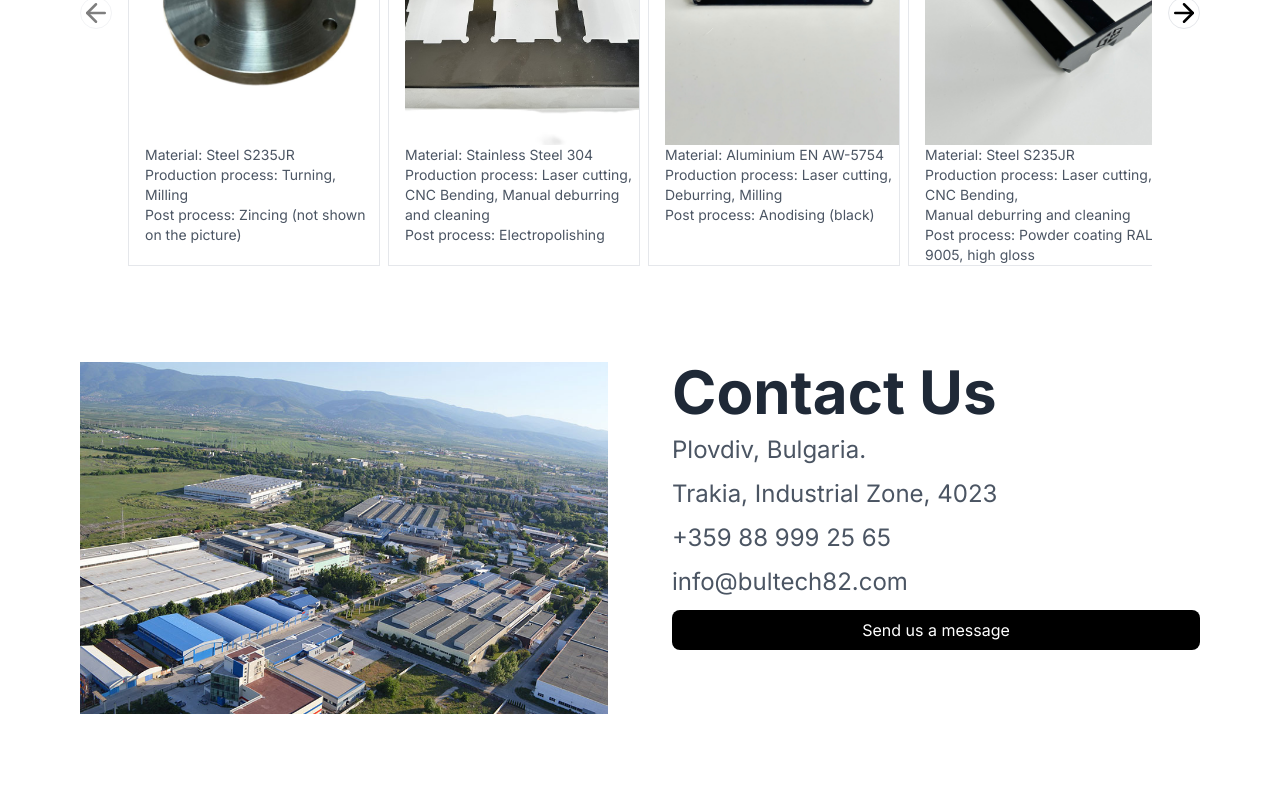
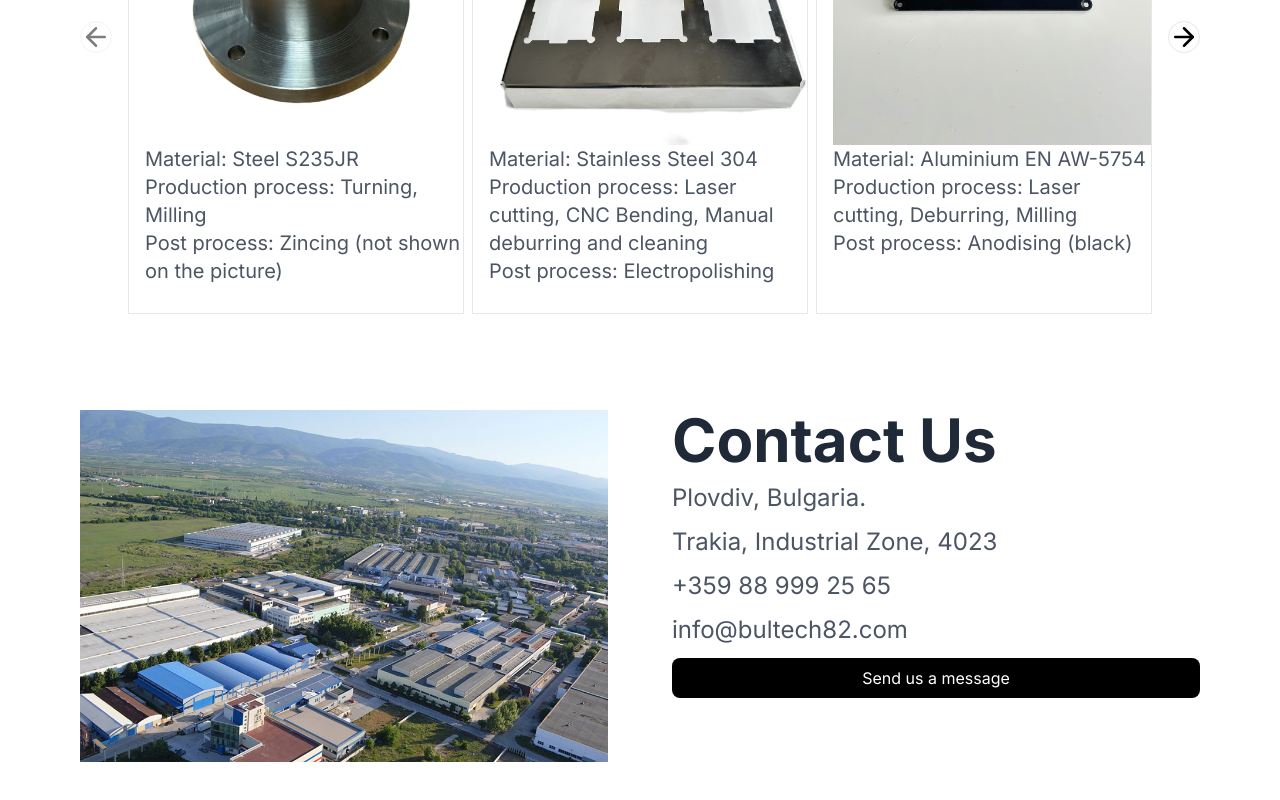
Before and after one commit to NikolaSirakov2/bultech82, a Next.js app: page / in a window 1280 px wide. Shown: the part 3723-4523 px from the top of the page. Built offline with nearby package versions, Linux system fonts and the light colour scheme.

Commit message:
refactor: Update language handling in components

```diff
--- a/app/components/AboutUs.tsx
+++ b/app/components/AboutUs.tsx
@@ -1,14 +1,14 @@
-import React, { useContext } from "react";
-import { LanguageContext } from "./LanguageContext";
+import React, { useState, useEffect } from "react";
+import { useLanguage } from "./LanguageContext";
 
 const AboutUs = () => {
-  const context = useContext(LanguageContext);
+  const { language: initialLanguage } = useLanguage();
+  const [language, setLanguage] = useState(initialLanguage);
 
-  if (!context) {
-    throw new Error("AboutUs must be used within a LanguageProvider");
-  }
-
-  const { language } = context;
+  useEffect(() => {
+    const savedLanguage = localStorage.getItem('language');
+    setLanguage(savedLanguage || initialLanguage);
+  }, [initialLanguage]);
 
   return (
     <section
--- a/app/components/ContactUs.tsx
+++ b/app/components/ContactUs.tsx
@@ -1,15 +1,15 @@
-import React, { useContext } from "react";
+import React, { useState, useEffect } from "react";
+import { useLanguage } from "./LanguageContext";
 import Link from "next/link";
-import { LanguageContext } from "./LanguageContext";
 
 const ContactUs = () => {
-  const context = useContext(LanguageContext);
+  const { language: initialLanguage } = useLanguage();
+  const [language, setLanguage] = useState(initialLanguage);
 
-  if (!context) {
-    throw new Error("ContactUs must be used within a LanguageProvider");
-  }
-
-  const { language } = context;
+  useEffect(() => {
+    const savedLanguage = localStorage.getItem('language');
+    setLanguage(savedLanguage || initialLanguage);
+  }, [initialLanguage]);
 
   return (
     <section
--- a/app/components/Hero.tsx
+++ b/app/components/Hero.tsx
@@ -1,16 +1,16 @@
-import React, { useContext } from "react";
+import React, { useState, useEffect } from "react";
 import style from "../styles/Hero.module.css";
 import Image from "next/image";
-import { LanguageContext } from "./LanguageContext";
+import { useLanguage } from "./LanguageContext";
 
 function Hero() {
-  const context = useContext(LanguageContext);
+  const { language: initialLanguage } = useLanguage();
+  const [language, setLanguage] = useState(initialLanguage);
 
-  if (!context) {
-    throw new Error("Hero must be used within a LanguageProvider");
-  }
-
-  const { language } = context;
+  useEffect(() => {
+    const savedLanguage = localStorage.getItem('language');
+    setLanguage(savedLanguage || initialLanguage);
+  }, [initialLanguage]);
 
   return (
     <section className="max-container padding-container flex flex-col gap-20 py-10 pb-8 md:gap-28 lg:py-20">
--- a/app/components/Navbar.tsx
+++ b/app/components/Navbar.tsx
@@ -6,12 +6,19 @@ import { useEffect, useRef } from "react";
 import Image from "next/image";
 import Link from "next/link";
 import { NAV_LINKS, NAV_LINKS_BG } from "@/constants/navLinks";
-import { useLanguage } from './LanguageContext';
+import { useLanguage } from "./LanguageContext";
 
 const Navbar = () => {
+  const { language: initialLanguage, setLanguage: setLanguageContext } = useLanguage();
+  const [language, setLanguageState] = useState(() => localStorage.getItem('language') || initialLanguage);
   const [isMenuOpen, setIsMenuOpen] = useState(false);
   const menuRef = useRef<HTMLDivElement | null>(null);
-  const { language, setLanguage } = useLanguage();
+
+  const setLanguage = (newLanguage: string) => {
+    setLanguageState(newLanguage);
+    localStorage.setItem('language', newLanguage);
+    setLanguageContext(newLanguage);
+  };
 
   const toggleMenu = () => {
     if (window.innerWidth <= 524) {
@@ -20,7 +27,9 @@ const Navbar = () => {
   };
 
   const toggleLanguage = () => {
-    setLanguage(language === "BG" ? "EN" : "BG");
+    const newLanguage = language === "BG" ? "EN" : "BG";
+    setLanguage(newLanguage);
+    localStorage.setItem("language", newLanguage);
   };
 
   useEffect(() => {
@@ -44,9 +53,9 @@ const Navbar = () => {
 
       <ul className="hidden h-full gap-12 lg:flex">
         {(language === "EN" ? NAV_LINKS_BG : NAV_LINKS).map((link) =>
-          link.label === "Send us a request" ? (
+          link.key === "6" ? (
             <Link
-              href="/request"
+              href={link.href}
               key={link.key}
               className="text-xl text-gray-700 cursor-pointer pb-1.5 hover:font-bold"
             >
@@ -87,9 +96,9 @@ const Navbar = () => {
         }`}
       >
         <ul className={styles.menu}>
-      {(language === "EN" ? NAV_LINKS_BG : NAV_LINKS).map((link) => // use language state to decide which links to display
-        link.label === "Send us a request" ? (
-          <Link href="/request" key={link.key} passHref>
+          {(language === "EN" ? NAV_LINKS_BG : NAV_LINKS).map((link) =>
+            link.key === "6" ? (
+              <Link href={link.href} key={link.key} passHref>
                 <span
                   style={{
                     color: "white",
--- a/app/components/Processing.tsx
+++ b/app/components/Processing.tsx
@@ -1,14 +1,14 @@
-import React, { useContext } from "react";
-import { LanguageContext } from "./LanguageContext";
+import React, { useState, useEffect } from "react";
+import { useLanguage } from "./LanguageContext";
 
 function Processing() {
-  const context = useContext(LanguageContext);
+  const { language: initialLanguage } = useLanguage();
+  const [language, setLanguage] = useState(initialLanguage);
 
-  if (!context) {
-    throw new Error("Processing must be used within a LanguageProvider");
-  }
-
-  const { language } = context;
+  useEffect(() => {
+    const savedLanguage = localStorage.getItem('language');
+    setLanguage(savedLanguage || initialLanguage);
+  }, [initialLanguage]);
 
   return (
     <section
--- a/app/components/SampleParts.tsx
+++ b/app/components/SampleParts.tsx
@@ -1,5 +1,5 @@
 "use client";
-import React, { useState } from "react";
+import React, { useState, useEffect } from "react";
 import {
   Carousel,
   CarouselContent,
@@ -8,36 +8,43 @@ import {
   CarouselPrevious,
 } from "@/components/ui/carousel";
 import Image from "next/image";
+import { useLanguage } from "./LanguageContext";
 
 const samples = [
   {
     name: "1",
     text: "Material: Steel S235JR\nProduction process: Turning, Milling\nPost process: Zincing (not shown on the picture)",
+    textBG: "Материал: Стомана S235JR\nПроцес на производство: Токарене, Фрезоване\nПоследваща обработка: Поцинковане (не е показано на снимката)",
     image: "/newElement6.jpg",
   },
   {
     name: "2",
     text: "Material: Stainless Steel 304\nProduction process: Laser cutting, CNC Bending, Manual deburring and cleaning\nPost process: Electropolishing",
+    textBG: "Материал: Неръждаема стомана 304\nПроцес на производство: Лазерно рязане, CNC Буксиране, Ръчно обелване и почистване\nПоследваща обработка: Електрополиране",
     image: "/newElement1.jpg",
   },
   {
     name: "3",
     text: "Material: Aluminium EN AW-5754\nProduction process: Laser cutting, Deburring, Milling\nPost process: Anodising (black)",
+    textBG: "Материал: Алуминий EN AW-5754\nПроцес на производство: Лазерно рязане, Обелване, Фрезоване\nПоследваща обработка: Анодиране (черно)",
     image: "/newElement2.jpg",
   },
   {
     name: "4",
     text: "Material: Steel S235JR\nProduction process: Laser cutting, CNC Bending,\nManual deburring and cleaning\nPost process: Powder coating RAL 9005, high gloss",
+    textBG: "Материал: Стомана S235JR\nПроцес на производство: Лазерно рязане, CNC Буксиране,\nРъчно обелване и почистване\nПоследваща обработка: Прахово боядисване RAL 9005, висок блясък",
     image: "/newElement3.jpg",
   },
   {
     name: "5",
     text: "Material: Steel S235JR\nProduction process: Laser cutting, CNC Milling, Tumbling\nPost process: Zincing",
+    textBg: "Материал: Стомана S235JR\nПроцес на производство: Лазерно рязане, CNC Фрезоване, Полиране\nПоследваща обработка: Поцинковане",
     image: "/newElement4.jpg",
   },
   {
     name: "6",
     text: "Material: Aluminium EN AW-6082\nProduction process: Laser cutting, Manual deburring and cleaning, Tapping\nPost process: Anodising (natural)",
+    textBG: "Материал: Алуминий EN AW-6082\nПроцес на производство: Лазерно рязане, Ръчно обелване и почистване, Резбоване\nПоследваща обработка: Анодиране (естествен)",
     image: "/newElement5.jpg",
   },
 ];
@@ -49,6 +56,13 @@ type Sample = {
 };
 
 function CardModal({ sample, onClose }: { sample: any; onClose: any }) {
+  const { language: initialLanguage } = useLanguage();
+  const [language, setLanguage] = useState(initialLanguage);
+
+  useEffect(() => {
+    const savedLanguage = localStorage.getItem('language');
+    setLanguage(savedLanguage || initialLanguage);
+  }, [initialLanguage]);
   return (
     <div
       style={{ backgroundColor: "rgba(0, 0, 0, 0.6)" }}
@@ -76,6 +90,13 @@ function CardModal({ sample, onClose }: { sample: any; onClose: any }) {
 
 function SampleParts() {
   const [selectedSample, setSelectedSample] = useState<Sample | null>(null);
+  const { language: initialLanguage } = useLanguage();
+  const [language, setLanguage] = useState(initialLanguage);
+
+  useEffect(() => {
+    const savedLanguage = localStorage.getItem('language');
+    setLanguage(savedLanguage || initialLanguage);
+  }, [initialLanguage]);
 
   return (
     <div className="mx-auto max-w-screen-lg relative">
@@ -86,7 +107,7 @@ function SampleParts() {
         />
       )}
       <h1 className="text-4xl font-bold text-gray-800 md:text-5xl xl:text-5xl pl-4">
-        Some sample parts
+        {language === "BG" ? "Some sample parts" : "Примерни детайли"}
       </h1>
       <Carousel>
         <CarouselPrevious />
@@ -94,7 +115,7 @@ function SampleParts() {
           {samples.map((sample, index) => (
             <CarouselItem
               key={sample.name}
-              className="w-full sm:w-1/2 md:w-1/3 lg:w-1/4 xl:w-1/4 border transform transition-transform duration-200 outline-transparent outline-2 mr-2 hover:scale-105 hover:cursor-pointer"
+              className="w-full sm:w-1/2 md:w-1/2 lg:w-1/3 xl:w-1/3 border transform transition-transform duration-200 outline-transparent outline-2 mr-2 hover:scale-105 hover:cursor-pointer" // Adjusted card size
               onMouseDown={() => setSelectedSample(sample)}
             >
               <div className="w-full h-96 relative">
@@ -128,9 +149,9 @@ function SampleParts() {
               </div>
               <p
                 style={{ whiteSpace: "pre-line" }}
-                className="text-sm text-gray-600 md:text-sm xl:text-sm"
+                className="text-lg text-gray-600 md:text-xl xl:text-xl"
               >
-                {sample.text}
+                {language === "BG" ? sample.text : sample.textBG}
               </p>
             </CarouselItem>
           ))}
--- a/app/components/Services.tsx
+++ b/app/components/Services.tsx
@@ -1,14 +1,14 @@
-import React, { useContext } from "react";
-import { LanguageContext } from "./LanguageContext";
+import React, { useState, useEffect } from "react";
+import { useLanguage } from "./LanguageContext";
 
 function Services() {
-  const context = useContext(LanguageContext);
+  const { language: initialLanguage } = useLanguage();
+  const [language, setLanguage] = useState(initialLanguage);
 
-  if (!context) {
-    throw new Error("Services must be used within a LanguageProvider");
-  }
-
-  const { language } = context;
+  useEffect(() => {
+    const savedLanguage = localStorage.getItem('language');
+    setLanguage(savedLanguage || initialLanguage);
+  }, [initialLanguage]);
 
   return (
     <section
```
Lines whose indentation alone changed are shown as unchanged.
